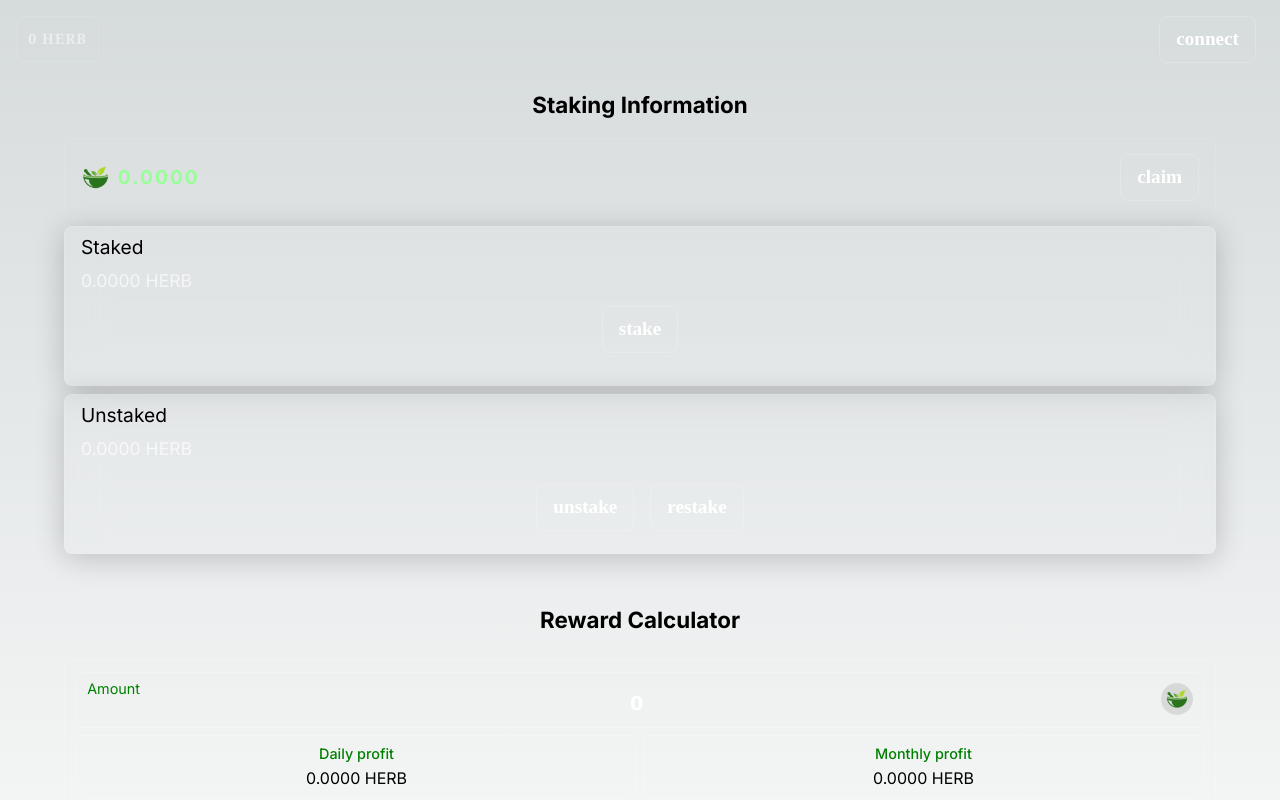
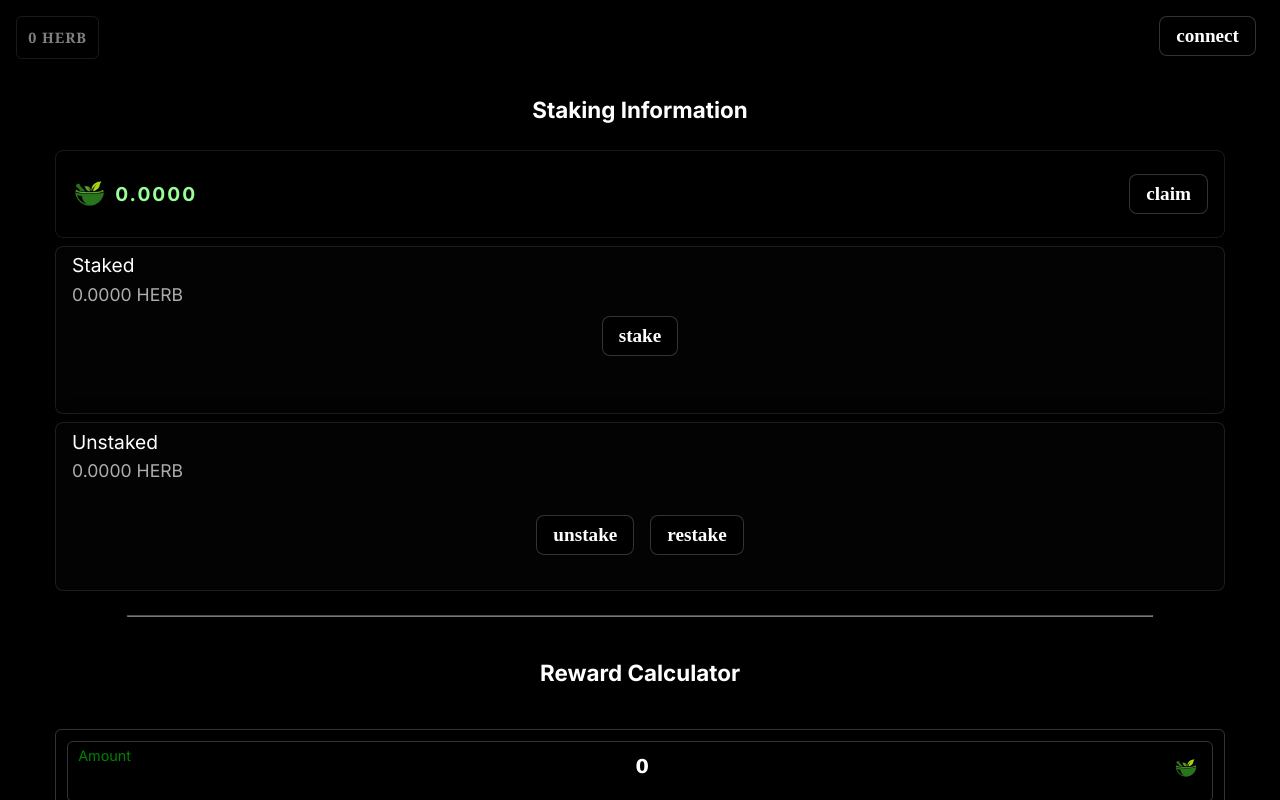
Before and after one commit to shaurya0410/herbstake, a Next.js app: page / in a window 1280 px wide. Shown: the top 800 px of the page. Built offline with nearby package versions, Linux system fonts and the light colour scheme; what @waxio/waxjs would draw is missing.

Commit message:
fifth-4 commit

```diff
--- a/app/globals.css
+++ b/app/globals.css
@@ -1,4 +1,4 @@
-@tailwind base;
+/* @tailwind base;
 @tailwind components;
 @tailwind utilities;
 
@@ -30,6 +30,11 @@ body {
   .text-balance {
     text-wrap: balance;
   }
+} */
+
+body{
+  background: #000;
+  color: white;
 }
 
 
@@ -39,9 +44,6 @@ body {
   flex-direction: column;
   justify-content: center;
   align-items: center;
-  /* border: 1px solid rgb(255, 255, 255); */
-  /* height: 28rem; */
-  /* background-color: rgba(240, 248, 255, 0.528); */
   margin: 0rem auto;
   text-align: center;
   height: auto;
@@ -86,15 +88,6 @@ h2{
   font-weight: bold;
   transition: 1s;
 }
-
-
-/* .staking_info {
-  display: flex;
-  flex-direction: column;
-  margin: 1rem auto;
-  width: 80vw;
-  border: 1px solid rgb(255, 255, 255);
-} */
 
 .btn_box{
   display: flex;
@@ -162,12 +155,13 @@ h2{
   }
 
   .btn{
+    background: #000;
     color: white;
     font-size: 1.2rem;
     border: 1px solid rgba(255, 255, 255, 0.2);
     border-radius: 8px;
     padding: 0.5rem 1rem;
-    max-width: 10rem;
+    width: auto;
     cursor: pointer;
     margin: 0.5rem;
     font-weight: bold;
--- a/app/page.js
+++ b/app/page.js
@@ -25,7 +25,6 @@ const MainPage = () => {
     balance: "0",
   });
 
-
   async function getData(owner) {
     try {
       let [staked, unstaked, balance, top] = await Promise.all([
@@ -44,7 +43,7 @@ const MainPage = () => {
         setTopstakers(top);
       }
 
-      if(staked == -1 && unstaked == -1){
+      if (staked == -1 && unstaked == -1) {
         setUser((previous_obj) => ({
           ...previous_obj,
           owner: owner,
@@ -52,6 +51,7 @@ const MainPage = () => {
         }));
       }
       if (staked != -1) {
+        // console.log(staked.last_claim);
         let last_claim = new Date(staked.last_claim + "z").getTime();
         let claim_amount = calculateClaim(staked.quantity, last_claim);
         setUser((previous_obj) => ({
@@ -135,7 +135,7 @@ const MainPage = () => {
                   if (wax.proofVerified) {
                     setIsUser(true);
                     // alert(`${userAccount} connected`);
-                    getData(userAccount);
+                    getData(wax.userAccount);
                   }
                 }
               } catch (error) {
@@ -191,7 +191,8 @@ const MainPage = () => {
           />
         </div>
 
-       { <div className="unstake_box">
+        {
+          <div className="unstake_box">
             <span className="title">Unstaked</span>
             <span className="amount">{user.unstaked_amount}</span>
 
@@ -209,7 +210,8 @@ const MainPage = () => {
                 isuser={isuser}
               />
             </div>
-        </div>}
+          </div>
+        }
         {/* </div> */}
         {user.unlock_cooldown > 0 && (
           <div className="redeem_box">
@@ -439,14 +441,12 @@ function calculateClaim(quantity, last_claim) {
   let staked_amount = parseFloat(asset[0]);
   // console.log(staked_amount);
   let current_time = new Date().getTime();
-  let elapsed_time = (current_time - last_claim) / 1000;
+  let elapsed_time = (current_time -last_claim) / 1000;
   // const apy = 0.1; // 10% APY
   const reward_per_second = 0.08 / 365 / 24 / 60 / 60; // APY converted to per second
-  let claim_amount = (
-    staked_amount *
-    reward_per_second *
-    elapsed_time
-  ).toFixed(4);
+  let claim_amount = (staked_amount * reward_per_second * elapsed_time).toFixed(
+    4
+  );
   // console.log(claim_amount);
   return claim_amount;
 }
```
Lines whose indentation alone changed are shown as unchanged.
